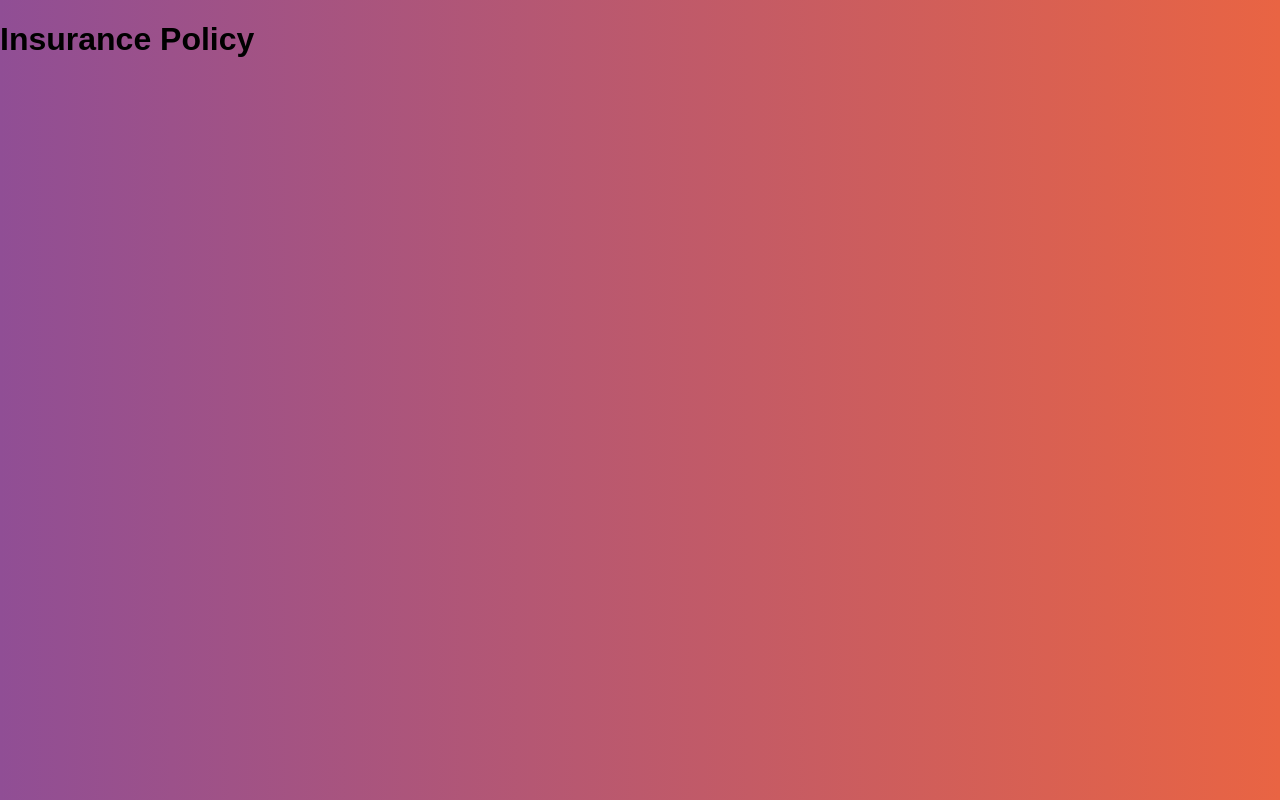
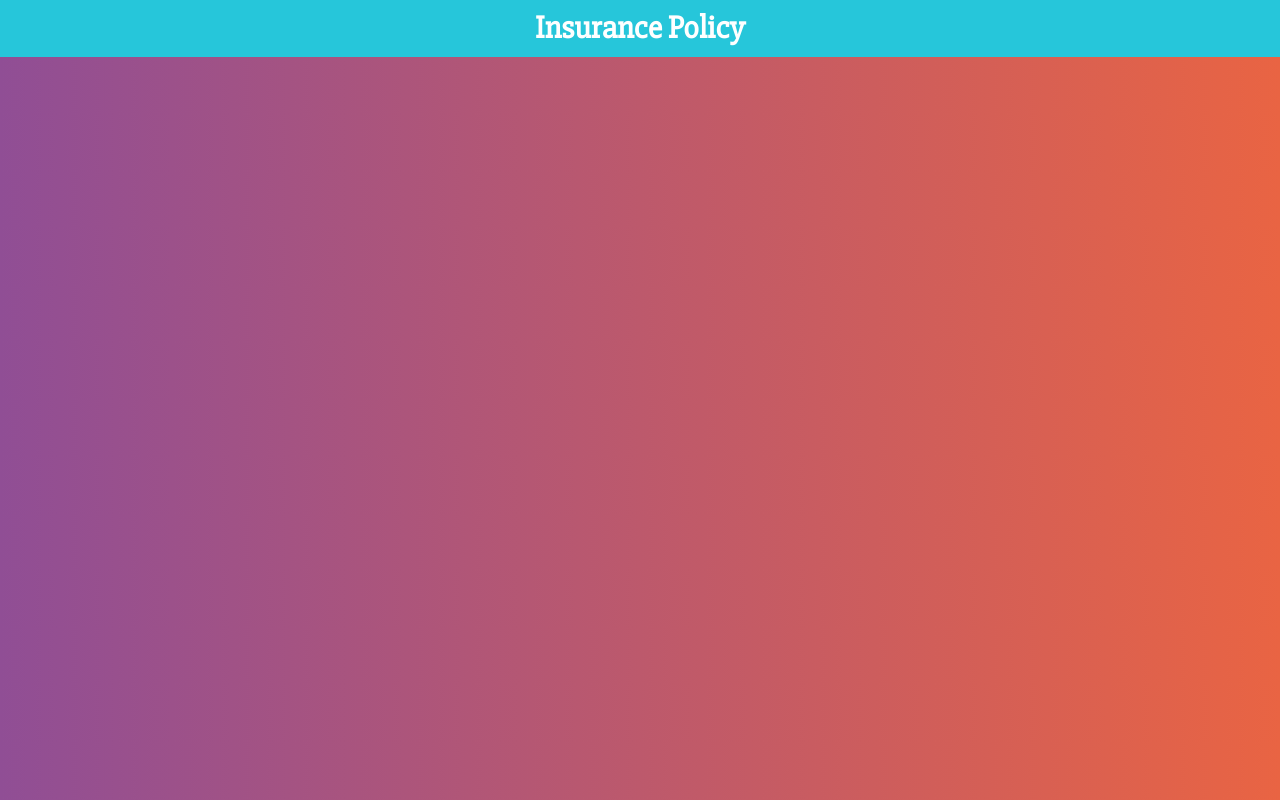
Before and after one commit to Alejoboga20/insurance-policy-poc, a React (Create React App) app: page / in a window 1280 px wide. Built offline with nearby package versions, Linux system fonts and the light colour scheme.

Commit message:
Adding styled components in header

```diff
--- a/package.json
+++ b/package.json
@@ -3,6 +3,9 @@
   "version": "0.1.0",
   "private": true,
   "dependencies": {
+    "@emotion/core": "^11.0.0",
+    "@emotion/react": "^11.4.0",
+    "@emotion/styled": "^11.3.0",
     "@testing-library/jest-dom": "^5.11.4",
     "@testing-library/react": "^11.1.0",
     "@testing-library/user-event": "^12.1.10",
--- a/src/components/Header.js
+++ b/src/components/Header.js
@@ -1,9 +1,24 @@
+import styled from '@emotion/styled';
 import React from 'react';
+
+const HeaderContainer = styled.header`
+  background-color: #26c6da;
+  padding: 10px;
+  font-weight: bold;
+  color: #ffffff;
+`;
+
+const HeaderText = styled.h1`
+  font-size: 2rem;
+  margin: 0;
+  font-family: 'Slabo 27px', serif;
+  text-align: center;
+`;
 
 export const Header = ({ title }) => {
   return (
-    <header>
-      <h1>{title}</h1>
-    </header>
+    <HeaderContainer>
+      <HeaderText>{title}</HeaderText>
+    </HeaderContainer>
   );
 };
```
Also changed, not shown: 1 other file (tests, documents, lock files or other folders).
